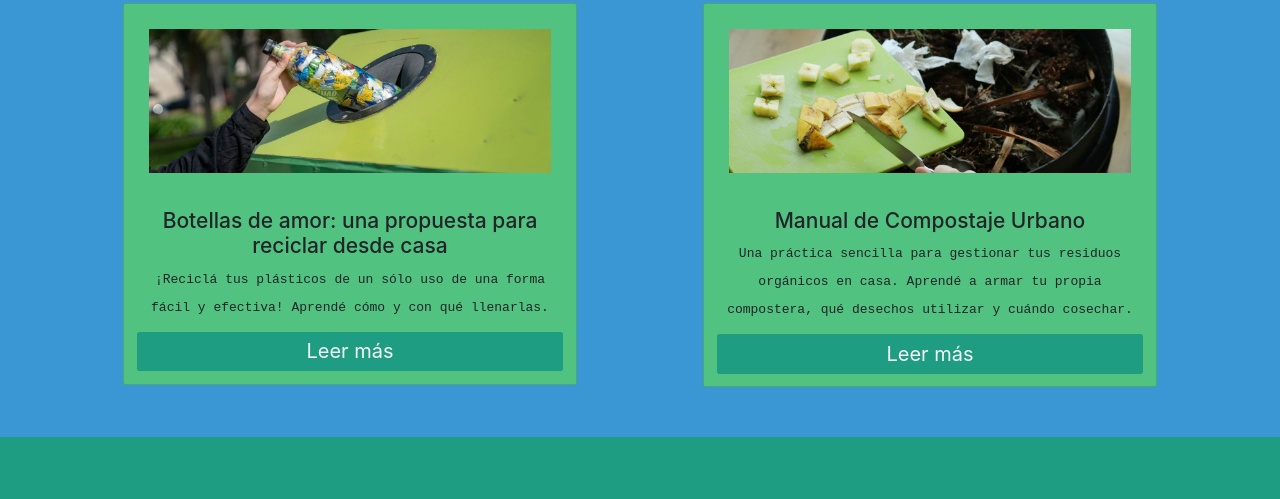
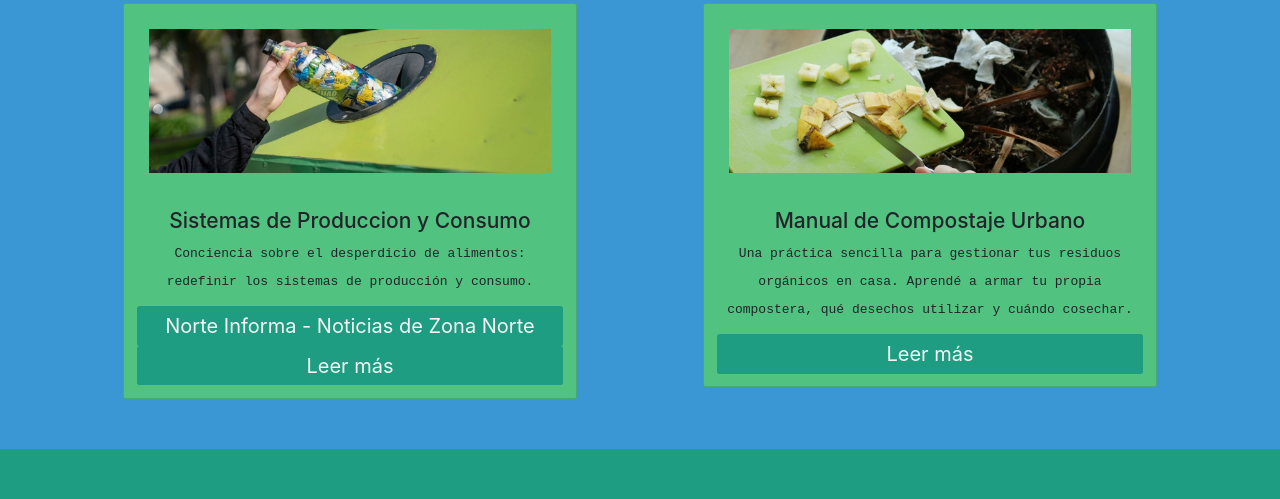
Before and after one commit to Matias-Rondinella/cultivandoconciencia, a website: page paginas/agroecologia.html in a window 1280 px wide. Shown: the part 1007-1506 px from the top of the page. Drawn offline with nearby package versions, Linux system fonts and the light colour scheme; a web font is replaced by a local one.

Commit message:
modificacion agroecologia.html

```diff
--- a/paginas/agroecologia.html
+++ b/paginas/agroecologia.html
@@ -113,8 +113,9 @@
             <div class="card">
               <div class="card-body">
                 <a href="https://www.bioguia.com/hogar/botellas-amor_73021926.html" target="_blank" class="card__body--img"><img src="../assets/imagenes/noticias4.jpg" alt="noticias3" style="width: 100%;"></a>
-                <h5 class="card-title">Botellas de amor: una propuesta para reciclar desde casa</h5>
-                <p class="card-text">¡Reciclá tus plásticos de un sólo uso de una forma fácil y efectiva! Aprendé cómo y con qué llenarlas.</p>
+                <h5 class="card-title">Sistemas de Produccion y Consumo</h5>
+                <p class="card-text">Conciencia sobre el desperdicio de alimentos: redefinir los sistemas de producción y consumo.</p>
+                <a href="https://norteinforma.com.ar/medio-ambiente-en-zona-norte/" rel="dofollow" target="_blank" class="btn btnMob">Norte Informa - Noticias de Zona Norte</a>
                 <a href="https://www.bioguia.com/hogar/botellas-amor_73021926.html" target="_blank" class="btn btnMob">Leer más</a>
               </div>
             </div>
```
